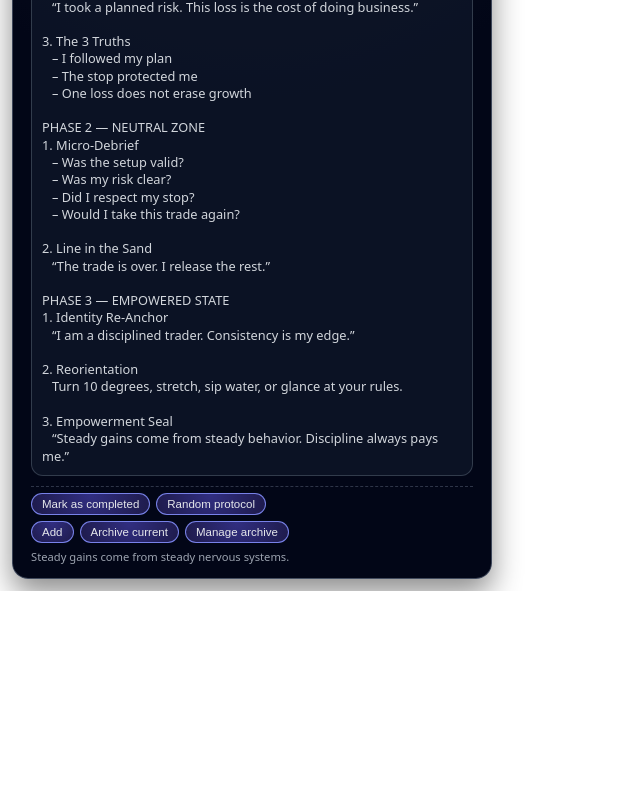
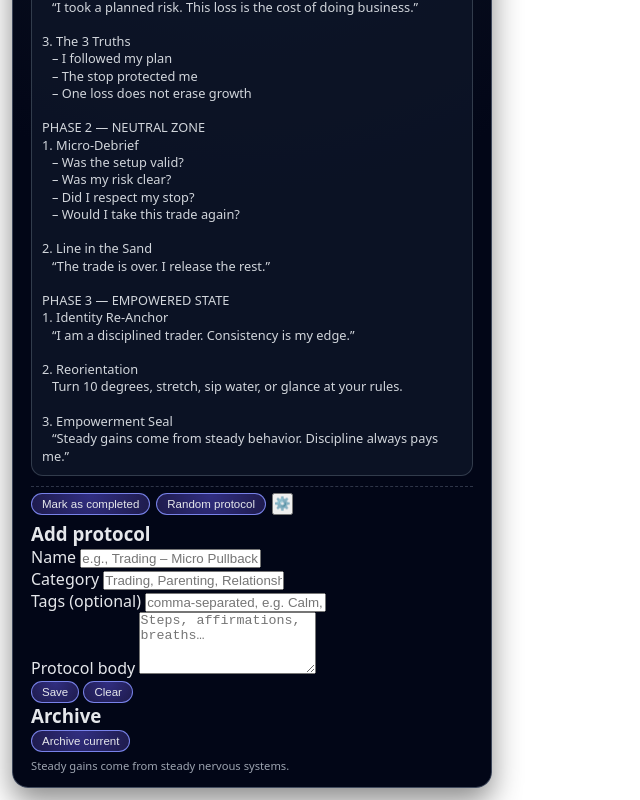
Before and after one commit to vo-x-ov/notionwidget-rewirenerves, a plain HTML site: page index.html in a window 1280 px wide. Shown: the part 330-1130 px from the top of the page, without its empty margins (0-640 px from the left). Before the commit the page ends 921 px from the top, so only its background shows below. Drawn offline with Linux system fonts and the light colour scheme.

Commit message:
Update index.html

```diff
--- a/index.html
+++ b/index.html
@@ -40,18 +40,53 @@
       <div class="footer-buttons-main">
         <button id="completeBtn" class="complete-btn">Mark as completed</button>
         <button id="randomBtn" class="random-btn">Random protocol</button>
+        <button id="settingsToggle" class="settings-btn" aria-expanded="false" title="Open settings">⚙️</button>
       </div>
-      <div class="footer-buttons-secondary">
-        <button id="addBtn" class="small-btn">Add</button>
-        <button id="archiveBtn" class="small-btn">Archive current</button>
-        <button id="manageArchiveBtn" class="small-btn">Manage archive</button>
+
+      <div id="settingsPanel" class="settings-panel">
+        <div class="settings-section">
+          <h3>Add protocol</h3>
+          <div class="settings-field">
+            <label for="addName">Name</label>
+            <input id="addName" type="text" placeholder="e.g., Trading – Micro Pullback Reset" />
+          </div>
+          <div class="settings-field">
+            <label for="addCategory">Category</label>
+            <input id="addCategory" type="text" placeholder="Trading, Parenting, Relationship, Self…" />
+          </div>
+          <div class="settings-field">
+            <label for="addTags">Tags (optional)</label>
+            <input id="addTags" type="text" placeholder="comma-separated, e.g. Calm, Breathwork" />
+          </div>
+          <div class="settings-field">
+            <label for="addBody">Protocol body</label>
+            <textarea id="addBody" rows="4" placeholder="Steps, affirmations, breaths…"></textarea>
+          </div>
+          <div class="settings-buttons">
+            <button id="addSaveBtn" class="small-btn">Save</button>
+            <button id="addClearBtn" class="small-btn secondary-btn">Clear</button>
+          </div>
+        </div>
+
+        <div class="settings-section">
+          <div class="settings-archive-header">
+            <h3>Archive</h3>
+            <button id="archiveCurrentBtn" class="small-btn">Archive current</button>
+          </div>
+          <div id="archiveList" class="archive-list">
+            <!-- archived protocols will render here -->
+          </div>
+        </div>
       </div>
+
       <div class="footer-text-blocks">
         <span id="completionInfo" class="widget-footer-text">
           Steady gains come from steady nervous systems.
         </span>
       </div>
     </footer>
+
+    <div id="toast" class="toast"></div>
   </div>
 
   <script src="script.js"></script>
```
